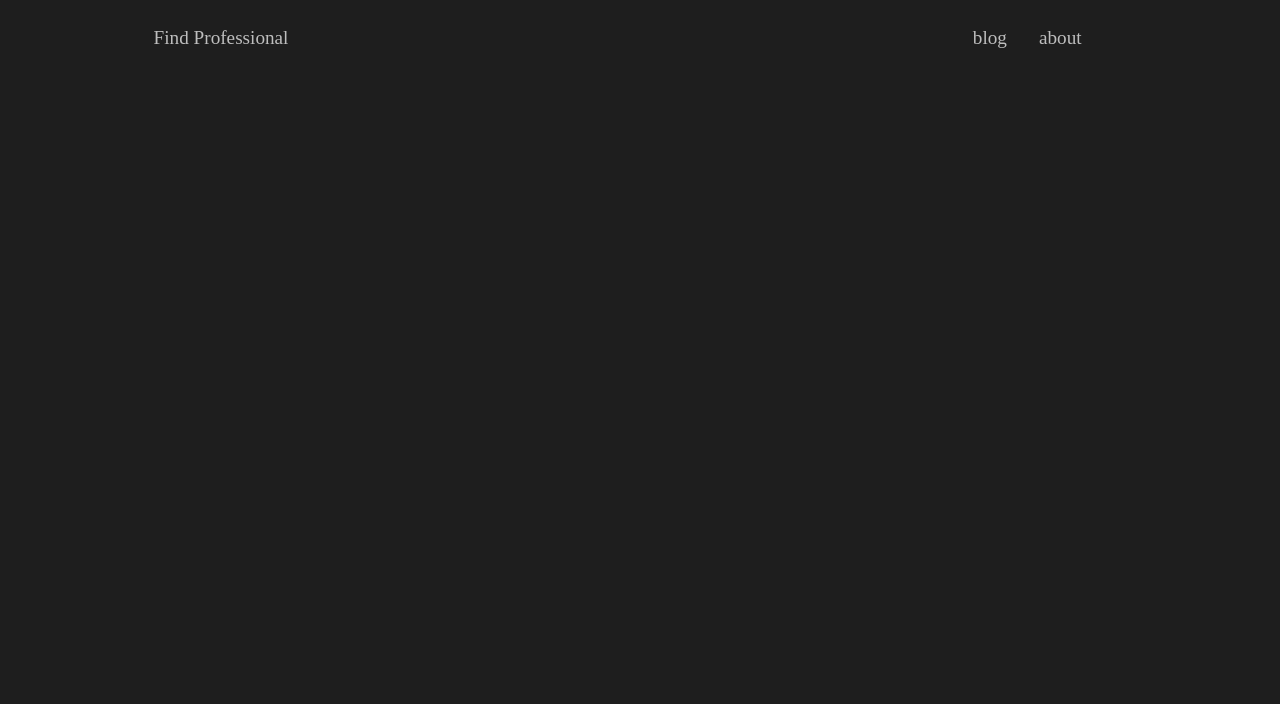
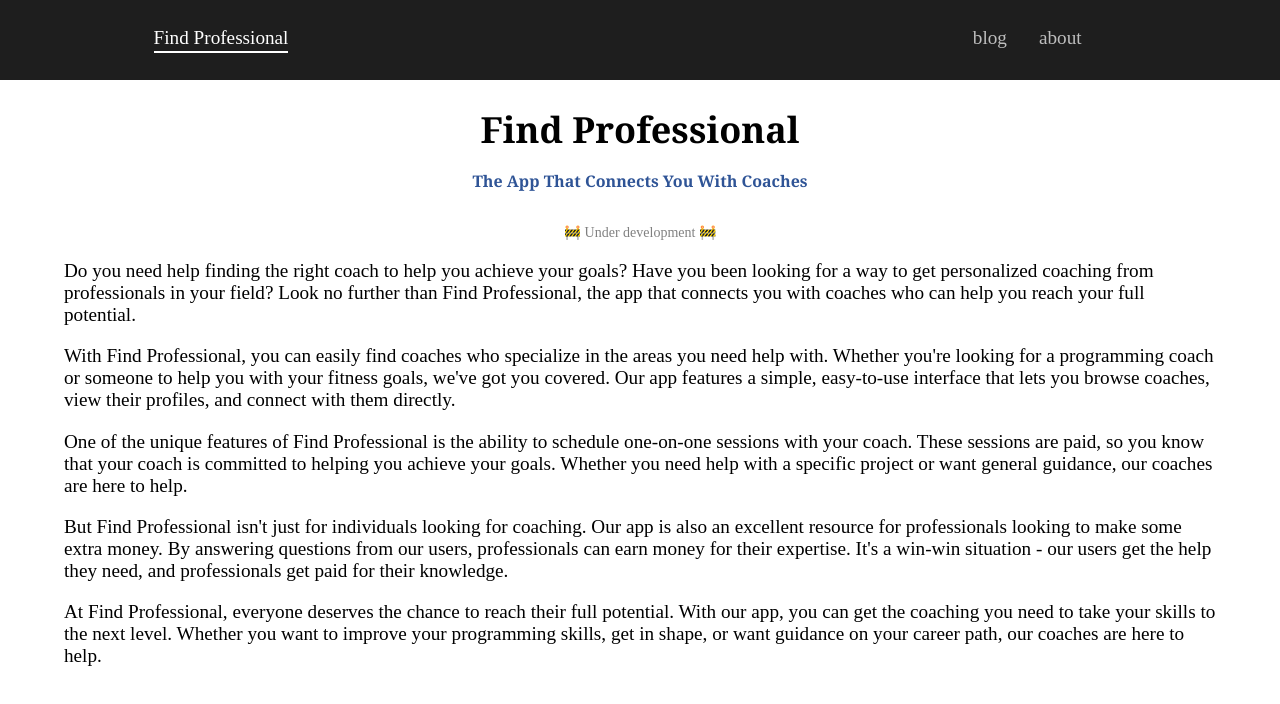
Before and after one commit to hulkdx/sabajafarzadeh.com, a React app: page /findprofessional in a window 1280 px wide. Shown: the top 704 px of the page. Built offline with nearby package versions, Linux system fonts and the light colour scheme.

Commit message:
Write about findprofessional

```diff
--- a/src/components/common/RouteListLeft.jsx
+++ b/src/components/common/RouteListLeft.jsx
@@ -6,7 +6,7 @@ function RouteListLeft({ onClick }) {
   return (
     <ul>
       <li>
-        <Link to="/ff" activeClassName="active" onClick={onClick}>
+        <Link to="/findprofessional" activeClassName="active" onClick={onClick}>
           Find Professional
         </Link>
       </li>
--- a/src/components/pages/findprofessional/FindProfessionalPage.css
+++ b/src/components/pages/findprofessional/FindProfessionalPage.css
@@ -0,0 +1,48 @@
+.page-content {
+  display: flex;
+  flex-direction: column;
+  align-items: center;
+  height: inherit;
+  overflow: auto;
+  background-color: white;
+}
+
+.header-introduction {
+  padding-top: 1px;
+  padding-left: 64px;
+  padding-right: 64px;
+  flex: 1;
+}
+
+.header-introduction-title {
+  flex: 1;
+  text-align: center;
+  font-size: 36px;
+  font-family: Georgia;
+  font-weight: bold;
+  /* padding-left: 32px; */
+  color: black;
+  margin-bottom: 0;
+}
+
+.header-introduction-subtitle {
+  flex: 1;
+  text-align: center;
+  font-size: 16px;
+  font-family: Georgia;
+  font-weight: bold;
+  /* padding-left: 32px; */
+  color: #2f5496;
+  margin-top: 16px;
+  margin-bottom: 32px;
+}
+
+.header-introduction-content {
+  font-size: larger;
+}
+
+.under-dev {
+  text-align: center;
+  color: gray;
+  font-size: 14px;
+}
--- a/src/components/pages/findprofessional/FindProfessionalPage.jsx
+++ b/src/components/pages/findprofessional/FindProfessionalPage.jsx
@@ -4,8 +4,22 @@ import './FindProfessionalPage.css';
 
 function FindProfessionalPage() {
   return (
-    <div className="header-introduction">
-      TODO
+    <div className="page-content">
+      <div className="header-introduction">
+        <h1 className="header-introduction-title">Find Professional</h1>
+        <h1 className="header-introduction-subtitle">The App That Connects You With Coaches</h1>
+        <div className="header-introduction-content">
+          <div className="under-dev">🚧 Under development 🚧</div>
+          <p>Do you need help finding the right coach to help you achieve your goals? Have you been looking for a way to get personalized coaching from professionals in your field? Look no further than Find Professional, the app that connects you with coaches who can help you reach your full potential.</p>
+          <p>With Find Professional, you can easily find coaches who specialize in the areas you need help with. Whether you're looking for a programming coach or someone to help you with your fitness goals, we've got you covered. Our app features a simple, easy-to-use interface that lets you browse coaches, view their profiles, and connect with them directly.</p>
+          <p>One of the unique features of Find Professional is the ability to schedule one-on-one sessions with your coach. These sessions are paid, so you know that your coach is committed to helping you achieve your goals. Whether you need help with a specific project or want general guidance, our coaches are here to help.</p>
+          <p>But Find Professional isn't just for individuals looking for coaching. Our app is also an excellent resource for professionals looking to make some extra money. By answering questions from our users, professionals can earn money for their expertise. It's a win-win situation - our users get the help they need, and professionals get paid for their knowledge.</p>
+          {/* <p>So what are you waiting for? Download Find Professional today and connect with coaches who can help you achieve your goals. Our app is available on both iOS and Android, so no matter what device you use, you can start benefiting from personalized coaching right away.</p> */}
+          <p>At Find Professional, everyone deserves the chance to reach their full potential. With our app, you can get the coaching you need to take your skills to the next level. Whether you want to improve your programming skills, get in shape, or want guidance on your career path, our coaches are here to help.
+            {/* Download Find Professional today and start your journey toward success! */}
+          </p>
+        </div>
+      </div>
     </div>
   );
 }
--- a/src/main.jsx
+++ b/src/main.jsx
@@ -19,7 +19,7 @@ function Main() {
           <div className="container-main">
             <Route path="/" exact component={BlogPage} />
             <Route path="/about" component={AboutPage} />
-            <Route path="/ff" component={FindProfessionalPage} />
+            <Route path="/findprofessional" component={FindProfessionalPage} />
           </div>
         </div>
       </Provider>
```
